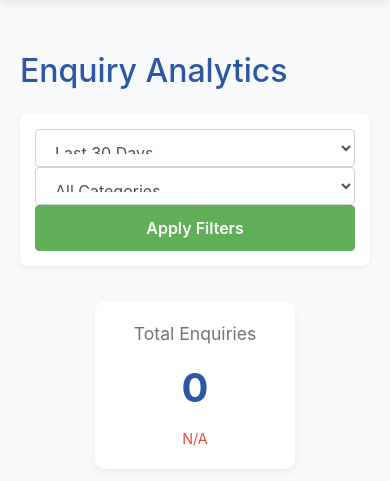
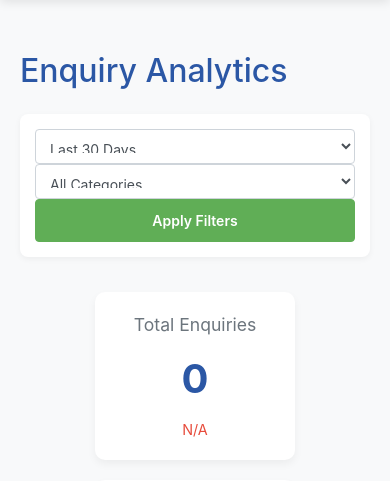
Before and after one commit to mukesh-v2/shelflife-enquiry, a Flask app: page /analytics in a window 390 px wide; the page is wider, and only the part inside the window is pictured. Shown: the part 128-609 px from the top of that part. Run offline with Flask 2, Linux system fonts and the light colour scheme; the visitor is signed in with stand-in values (Sample User, id 1); data that the repository does not hold is empty; some libraries are stand-ins or nearby versions.

Commit message:
Update analytics.html

```diff
--- a/templates/analytics.html
+++ b/templates/analytics.html
@@ -105,8 +105,8 @@
 
             <div class="filter-bar">
                 <div class="row">
-                    <div class="col-md-3">
-                        <select class="form-control" id="timeFilter">
+                    <div class="col-md-4">
+                        <select class="form-control" id="timeFilter" style="font-size: 14px; padding: 10px;">
                             <option value="7">Last 7 Days</option>
                             <option value="30" selected>Last 30 Days</option>
                             <option value="90">Last 90 Days</option>
@@ -114,16 +114,16 @@
                             <option value="all">All Time</option>
                         </select>
                     </div>
-                    <div class="col-md-3">
-                        <select class="form-control" id="categoryFilter">
+                    <div class="col-md-4">
+                        <select class="form-control" id="categoryFilter" style="font-size: 14px; padding: 10px;">
                             <option value="all">All Categories</option>
                             {% for category in categories %}
                             <option value="{{ category }}">{{ category }}</option>
                             {% endfor %}
                         </select>
                     </div>
-                    <div class="col-md-3">
-                        <button class="btn btn-brand btn-block" id="applyFilters">
+                    <div class="col-md-4">
+                        <button class="btn btn-brand btn-block" id="applyFilters" style="font-size: 14px; padding: 10px;">
                             Apply Filters
                         </button>
                     </div>
```
